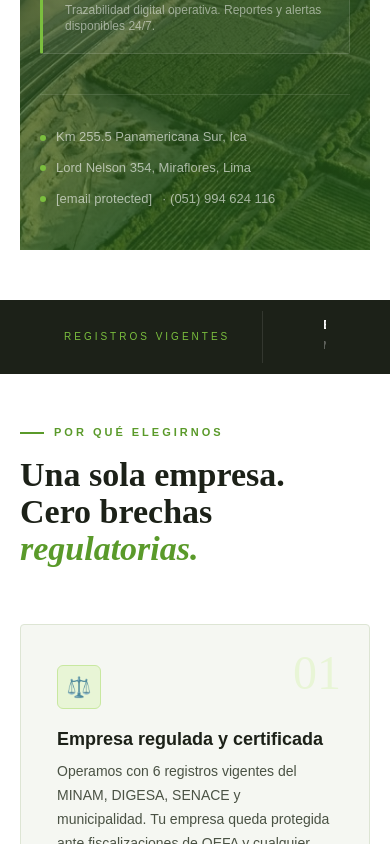
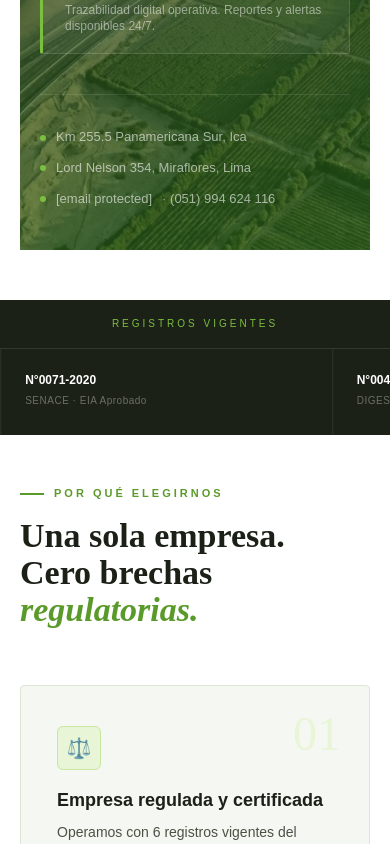
Before and after one commit to cognitivesolutions777-sudo/smav1, a Next.js app: page / in a window 390 px wide. Shown: the part 1260-2104 px from the top of the page. Built offline with nearby package versions, Linux system fonts and the light colour scheme.

Commit message:
Add carrusel registros

```diff
--- /dev/null
+++ b/app/components/Hero.jsx
@@ -0,0 +1,59 @@
+'use client';
+import React from 'react';
+
+const Hero = () => {
+  return (
+    <section className="hero" id="inicio">
+      <div className="hero-left">
+        <div className="hero-pill">Empresa regulada y certificada · MINAM · SENACE</div>
+        <h1 className="hero-titulo">
+          Gestión de residuos<br />
+          peligrosos con<br />
+          <em>trazabilidad total.</em>
+        </h1>
+        <p className="hero-sub">
+          Asumimos la custodia legal y ambiental de tu operación desde la generación
+          hasta el certificado de disposición final. Relleno de seguridad propio en
+          Ica, cobertura nacional.
+        </p>
+        <div className="hero-btns">
+          <a href="#cotizacion" className="btn-primary">Solicitar cotización</a>
+          <a href="#servicios" className="btn-outline">Ver servicios</a>
+        </div>
+        <div className="hero-kpis">
+          <div className="kpi-item">
+            <div className="kpi-num">15+</div>
+            <div className="kpi-txt">Años de experiencia en el sector ambiental</div>
+          </div>
+          <div className="kpi-item">
+            <div className="kpi-num">24h</div>
+            <div className="kpi-txt">Respuesta garantizada para emergencias</div>
+          </div>
+          <div className="kpi-item">
+            <div className="kpi-num">100%</div>
+            <div className="kpi-txt">Conformidad en auditorías OEFA y MINAM</div>
+          </div>
+        </div>
+      </div>
+      <div className="hero-right">
+        <div className="hero-tags">
+          <div className="hero-tag">
+            <div className="tag-titulo">Manifiestos + SIGERSOL</div>
+            <div className="tag-desc">Documentación 100% conforme. Lista para declaración MINAM sin trabajo adicional.</div>
+          </div>
+          <div className="hero-tag">
+            <div className="tag-titulo">Dashboard en tiempo real</div>
+            <div className="tag-desc">Trazabilidad digital operativa. Reportes y alertas disponibles 24/7.</div>
+          </div>
+        </div>
+        <div className="hero-contact-strip">
+          <div className="hcs-item"><div className="hcs-dot"></div> Km 255.5 Panamericana Sur, Ica</div>
+          <div className="hcs-item"><div class="hcs-dot"></div> Lord Nelson 354, Miraflores, Lima</div>
+          <div className="hcs-item"><div class="hcs-dot"></div> <a href="mailto:comercial@sma.com.pe" style={{ color: 'inherit' }}>comercial@sma.com.pe</a> · (051) 994 624 116</div>
+        </div>
+      </div>
+    </section>
+  );
+};
+
+export default Hero;
--- /dev/null
+++ b/app/components/Navbar.jsx
@@ -0,0 +1,43 @@
+'use client';
+import React from 'react';
+
+const Navbar = () => {
+  return (
+    <nav>
+      <div className="nav-logo" style={{ display: 'flex', alignItems: 'center' }}>
+        <a href="/">
+          <img src="/logosma_1111.png" alt="SMA Logo" style={{ height: '52px', width: 'auto' }} />
+        </a>
+      </div>
+      <ul className="nav-links">
+        <li><a href="#porque">Por qué SMA</a></li>
+        <li>
+          <a href="#servicios" id="mega-toggle">
+            Servicios <span className="mega-arrow">▼</span>
+          </a>
+          <div className="megamenu">
+            <div className="mega-col">
+              <h4>Gestión Residuos</h4>
+              <a href="#">Relleno de Seguridad</a>
+              <a href="#">Tratamiento Ecológico</a>
+              <a href="#">Disposición Final</a>
+            </div>
+            <div className="mega-col">
+              <h4>Auditoría & Trazabilidad</h4>
+              <a href="#">Reportes SIGERSOL</a>
+              <a href="#">Dashboards en Tiempo Real</a>
+            </div>
+          </div>
+        </li>
+        <li><a href="#sectores">Sectores</a></li>
+        <li><a href="#trazabilidad">Trazabilidad</a></li>
+        <li><a href="#auditoria">Auditoría</a></li>
+        <li><a href="#certs">Certificaciones</a></li>
+      </ul>
+      <a href="#cotizacion" className="nav-cta">Solicitar cotización</a>
+      <div className="mobile-toggle" id="mobile-btn">☰</div>
+    </nav>
+  );
+};
+
+export default Navbar;
--- a/app/components/NewSMA.jsx
+++ b/app/components/NewSMA.jsx
@@ -1,6 +1,28 @@
 'use client';
 import React, { useEffect } from 'react';
+import useEmblaCarousel from 'embla-carousel-react';
+import Autoplay from 'embla-carousel-autoplay';
 import '../propuesta.css';
+
+const RegistrosCarousel = () => {
+  const [emblaRef] = useEmblaCarousel({ loop: true, align: 'start' }, [Autoplay({ delay: 3000, stopOnInteraction: true })]);
+
+  return (
+    <div className="band-certs">
+      <div className="band-label">Registros vigentes</div>
+      <div className="embla band-items" ref={emblaRef}>
+        <div className="embla__container">
+          <div className="embla__slide band-cert"><strong>EO-RS N°00198-2021</strong><span>MINAM · Empresa Operadora</span></div>
+          <div className="embla__slide band-cert"><strong>N°00678-2021</strong><span>MINAM · Relleno de Seguridad</span></div>
+          <div className="embla__slide band-cert"><strong>N°0071-2020</strong><span>SENACE · EIA Aprobado</span></div>
+          <div className="embla__slide band-cert"><strong>N°004-2017/DSA</strong><span>DIGESA · Autorización Sanitaria</span></div>
+          <div className="embla__slide band-cert"><strong>N°089-2024</strong><span>Inspección Técnica</span></div>
+          <div className="embla__slide band-cert"><strong>N°1857-2021</strong><span>Licencia Municipal</span></div>
+        </div>
+      </div>
+    </div>
+  );
+};
 
 export default function NewSMA() {
   useEffect(() => {
@@ -13,7 +35,8 @@ export default function NewSMA() {
   }, []);
 
   return (
-    <div dangerouslySetInnerHTML={{ __html: `
+    <>
+      <div dangerouslySetInnerHTML={{ __html: `
 
 <!-- NAVBAR -->
 <nav>
@@ -110,20 +133,9 @@ export default function NewSMA() {
     </div>
   </div>
 </section>
-
-<!-- BAND CERTIFICACIONES -->
-<div class="band-certs">
-  <div class="band-label">Registros vigentes</div>
-  <div class="band-items">
-    <div class="band-cert"><strong>EO-RS N°00198-2021</strong><span>MINAM · Empresa Operadora</span></div>
-    <div class="band-cert"><strong>N°00678-2021</strong><span>MINAM · Relleno de Seguridad</span></div>
-    <div class="band-cert"><strong>N°0071-2020</strong><span>SENACE · EIA Aprobado</span></div>
-    <div class="band-cert"><strong>N°004-2017/DSA</strong><span>DIGESA · Autorización Sanitaria</span></div>
-    <div class="band-cert"><strong>N°089-2024</strong><span>Inspección Técnica</span></div>
-    <div class="band-cert"><strong>N°1857-2021</strong><span>Licencia Municipal</span></div>
-  </div>
-</div>
-
+` }} />
+      <RegistrosCarousel />
+      <div dangerouslySetInnerHTML={{ __html: `
 <!-- POR QUÉ SMA -->
 <section class="porque" id="porque">
   <div class="section-header">
@@ -933,5 +945,6 @@ export default function NewSMA() {
 </section>
 
 ` }} />
+    </>
   );
 }
--- a/app/propuesta.css
+++ b/app/propuesta.css
@@ -1392,4 +1392,35 @@
     nav { padding: 0 20px; justify-content: space-between; }
     footer { grid-template-columns: 1fr !important; padding: 40px 20px; }
 
+    /* Band Certs Mobile Carousel */
+    .band-certs {
+      flex-direction: column;
+      padding: 0;
+      width: 100%;
+    }
+    .band-label {
+      border-right: none;
+      border-bottom: 1px solid rgba(255,255,255,0.1);
+      margin-right: 0;
+      padding: 16px 20px;
+      text-align: center;
+      width: 100%;
+    }
+    .band-items {
+      width: 100% !important;
+      overflow: hidden;
+      display: block !important;
+    }
+    .embla__container {
+      display: flex;
+    }
+    .embla__slide {
+      flex: 0 0 85%;
+      min-width: 85%;
+      padding: 24px;
+    }
+    .band-cert {
+      /* Estilos decorativos ya existentes se mantienen */
+      scroll-snap-align: center;
+    }
 }
```
Also changed, not shown: package.json (+8 -6 lines), 1 other file (tests, documents, lock files or other folders).
